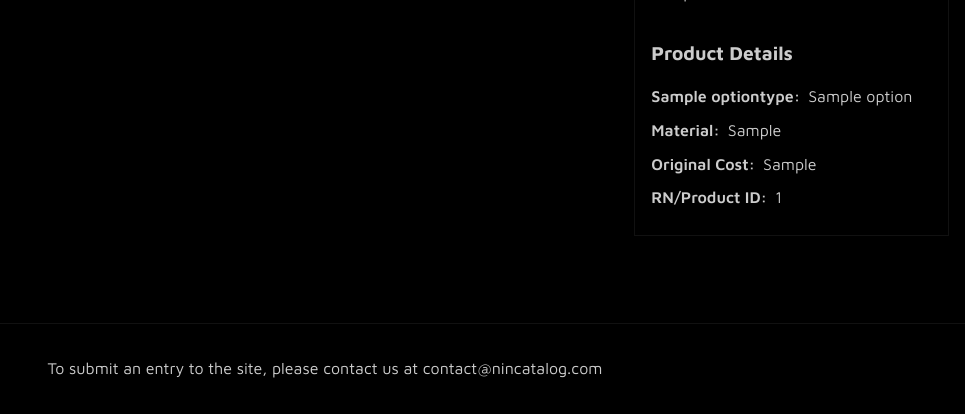
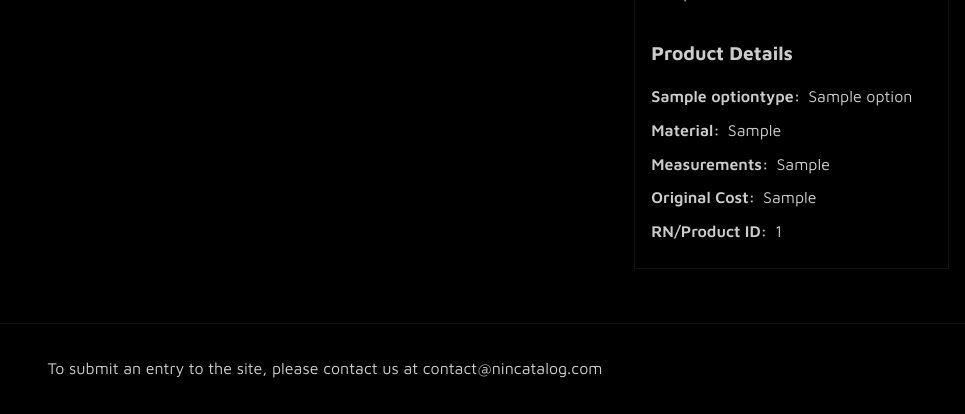
Before and after one commit to bgalbraith/nincatalog, a Django app: template merch/templates/merch/product.html in a window 1280 px wide. Shown: the part 386-800 px from the top of the page, without its empty margins (315-1280 px from the left). Run offline with Django 3.2, Linux system fonts and the light colour scheme; data comes from the database, SQL or seed files in the repository; tables that the repository leaves empty hold one stand-in row (values such as "Sample post"); the template is opened without the code that fills it: values that come from a table or form of the project are taken from there, most other values are stand-ins (such as "Sample title", 1, 10 or a date in 2020); some libraries are stand-ins or nearby versions.

Commit message:
add measurements field (#67)
add measurements field

```diff
--- a/merch/models.py
+++ b/merch/models.py
@@ -97,6 +97,7 @@ class Product(models.Model):
     product_id = models.CharField(max_length=200, null=True, blank=True)
     material = models.CharField(max_length=200, null=True, blank=True)
     cost = models.CharField(max_length=20, null=True, blank=True)
+    measurements = models.CharField(max_length=50, null=True, blank=True)
     is_authorized = models.CharField(
         max_length=1,
         choices=[("Y", "Yes"), ("?", "Unknown"), ("N", "No")],
--- a/merch/templates/merch/product.html
+++ b/merch/templates/merch/product.html
@@ -58,6 +58,12 @@
         <li class="product-option-list-item">
           <span class="option-type">Material:</span>
           <span class="option-value">{{ product.material }}</span>
+        </li>
+        {% endif %}
+        {% if product.measurements %}
+        <li class="product-option-list-item">
+          <span class="option-type">Measurements:</span>
+          <span class="option-value">{{ product.measurements }}</span>
         </li>
         {% endif %}
         {% if product.cost %}
```
Also changed, not shown: merch/migrations/0005_product_measurements.py (added).
